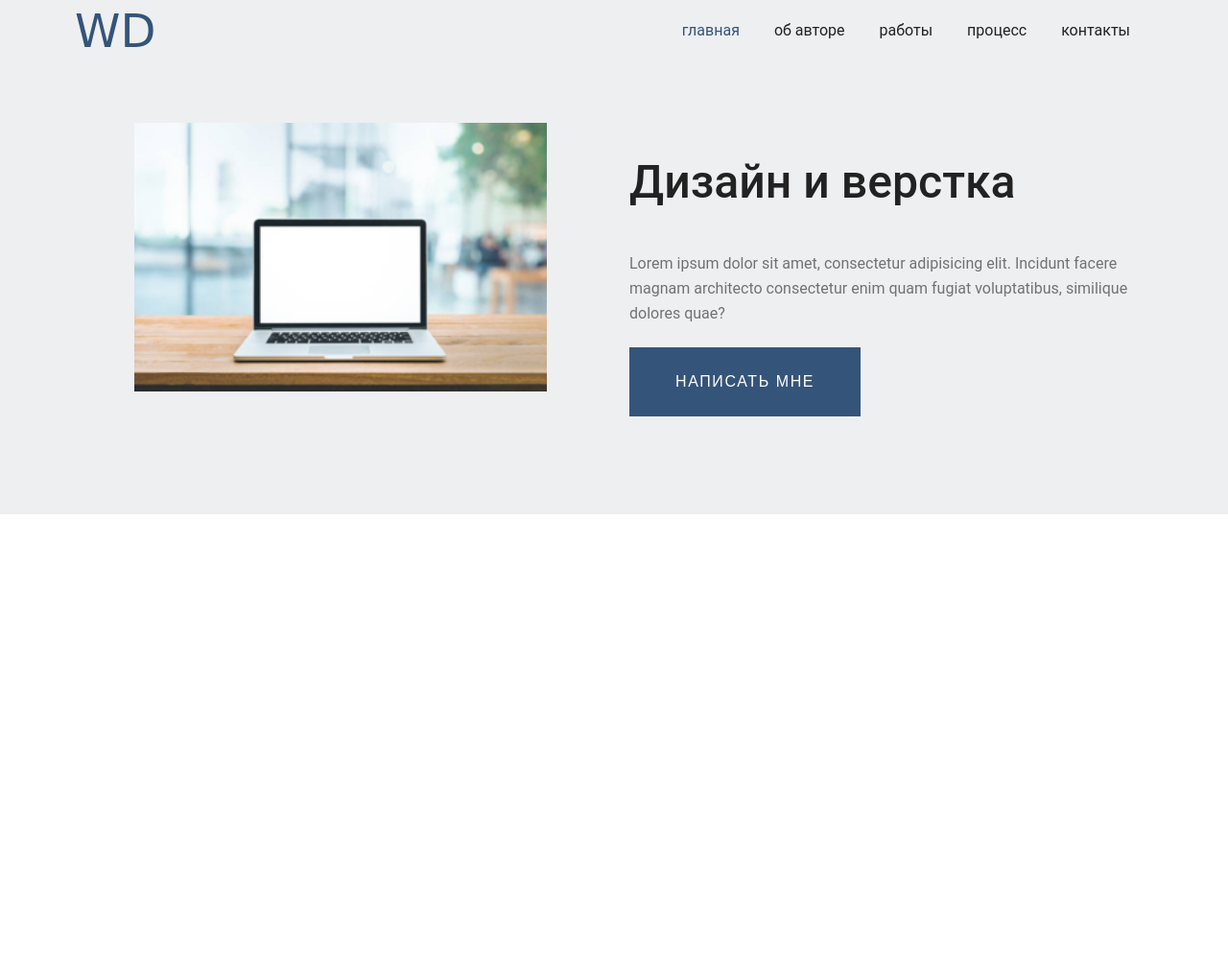
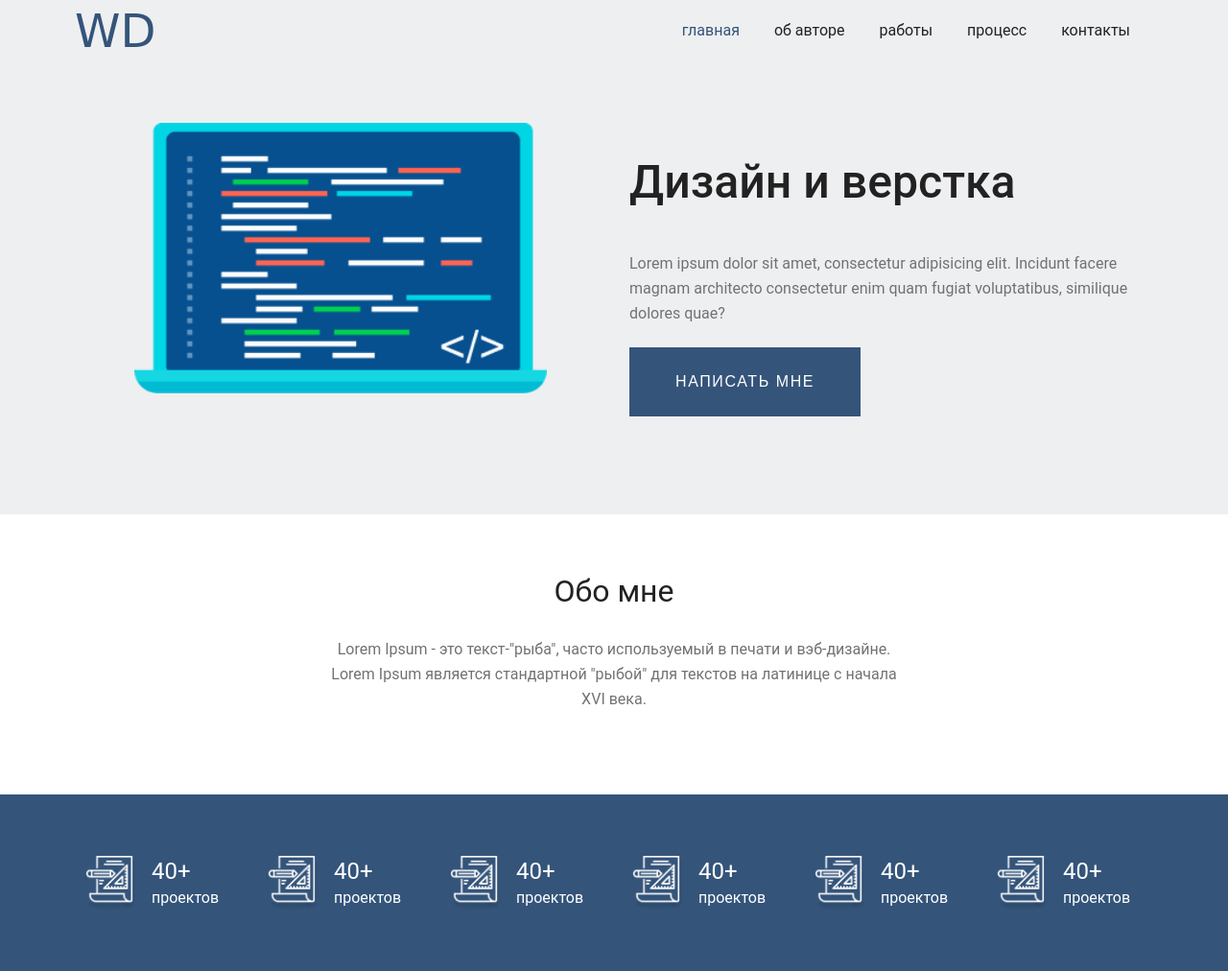
Before and after one commit to Cokogosychara/lending__001, a plain HTML site: page index.html in a window 1280 px wide. Shown: the whole page at 96% size. Before the commit the page ends 800 px from the top, so only its background shows below. Drawn offline with Linux system fonts and the light colour scheme.

Commit message:
Add about and project

```diff
--- /dev/null
+++ b/assets/css/about.css
@@ -0,0 +1,21 @@
+.about{
+    background-color: var(--light-color);
+}
+.about-info{
+    padding: 0 1rem;
+    margin: auto;
+    text-align: center;
+}
+.about-heading{
+    font-size: 2rem;
+
+}
+.about-content{
+    margin-top: 2rem;
+}
+@media screen and (min-width:768px){
+    .about-info{
+        max-width: 50%;
+        max-height: 20%;
+    }
+}
--- /dev/null
+++ b/assets/css/project.css
@@ -0,0 +1,38 @@
+.project{
+    background-color: var(--accent-color);
+}
+.project-wrap{
+   display: flex;
+   padding-top: 2rem;
+
+}
+.bg-img{
+    width: 3.5rem;
+    height: 3.5rem;
+    background: url(./../images/bg-fond.png);
+    background-size: cover;
+
+}
+.project-info{
+    margin-left: 1rem;
+}
+.project-title{
+    padding-top: 0.3rem;
+    font-size: 1.5rem;
+    color: var(--light-color);
+}
+.project-subtitle{
+    padding-top: 0.5rem;
+    color: var(--light-color);
+}
+@media screen   and  (max-width:576px){
+
+    .project-wrap{
+        margin:0 30%;
+    }
+}
+@media screen   and  (min-width:1200px){
+    .project-wrap{
+        padding-top: 0;
+     }
+}
--- a/index.html
+++ b/index.html
@@ -11,7 +11,8 @@
     <link rel="stylesheet" href="./assets/css/style.css">
     <link rel="stylesheet" href="./assets/css/header.css">
     <link rel="stylesheet" href="./assets/css/main.css">
-
+    <link rel="stylesheet" href="./assets/css/about.css">
+    <link rel="stylesheet" href="./assets/css/project.css">
 </head>
 <body>
     <header class="navigation">
@@ -31,12 +32,12 @@
     <div class="bg-full">
         <section class="container main" id="main">
             <div class="row">
-                <div class="col-12 col-md-6">
+                <div class="col-12 col-lg-6">
                     <div class="wrapper">
                         <div class="inner-wrapper">
                             <picture>
-                                <source srcset="./assets/images/laptop big.webp">
-                                <img class="main-img" src="./assets/images/laptop 612x612 Малый.png" alt="">
+                                <source srcset="./assets/images/laptop.webp">
+                                <img class="main-img" src="./assets/images/laptop 357x234.png" alt="laptop">
                             </picture>
                         </div>
                     </div>
@@ -49,5 +50,56 @@
             </div>
         </section>
     </div>
+    <div class="about bg-full"  id="about">
+        <section class="about-info container col-12 col-md-6 ">
+            <h2 class="about-heading">Обо мне</h2>
+            <p class=" about-content content row-overflow">Lorem Ipsum - это текст-"рыба", часто используемый в печати и вэб-дизайне. Lorem Ipsum является стандартной "рыбой" для текстов на латинице с начала XVI века.</p>
+        </section>
+    </div>
+    <div class="project bg-full ">
+        <div class="row container">
+            <section class="col-12 col-sm-8 col-md-4 col-xl-2 project-wrap">
+                <div class="bg-img"></div>
+                    <div class="project-info">
+                    <h3 class="project-title">40+</h3>
+                    <p class="project-subtitle">проектов</p>
+                </div>
+            </section>
+            <section class="col-12 col-sm-4 col-md-4 col-xl-2 project-wrap">
+                <div class="bg-img"></div>
+                <div class="project-info">
+                    <h3 class="project-title">40+</h3>
+                    <p class="project-subtitle">проектов</p>
+                </div>
+            </section>
+            <section class="col-12 col-sm-8 col-md-4 col-xl-2 project-wrap ">
+                <div class="bg-img"></div>
+                    <div class="project-info">
+                    <h3 class="project-title">40+</h3>
+                    <p class="project-subtitle">проектов</p>
+                </div>
+            </section>
+            <section class="col-12 col-sm-4 col-md-4 col-xl-2 project-wrap">
+                <div class="bg-img"></div>
+                <div class="project-info">
+                    <h3 class="project-title">40+</h3>
+                    <p class="project-subtitle">проектов</p>
+                </div>
+            </section>
+            <section class="col-12 col-sm-8 col-md-4 col-xl-2 project-wrap ">
+                <div class="bg-img"></div>
+                    <div class="project-info">
+                    <h3 class="project-title">40+</h3>
+                    <p class="project-subtitle">проектов</p>
+                </div>
+            </section>
+            <section class="col-12 col-sm-4 col-md-4 col-xl-2 project-wrap">
+                <div class="bg-img"></div>
+                <div class="project-info">
+                    <h3 class="project-title">40+</h3>
+                    <p class="project-subtitle">проектов</p>
+                </div>
+            </section>
+        </div>
 </body>
 </html>
```
Also changed, not shown: assets/images/bg-fond.png (added), assets/images/laptop 357x234.png (added), assets/images/laptop 612x612 Малый.png (deleted), assets/images/laptop big.webp (deleted), assets/images/laptop.webp (added), assets/images/user .jpeg (added), assets/images/user 555x450.jpg (added), assets/images/user-img Малый.png (deleted), assets/images/user-img-big.webp (deleted).
